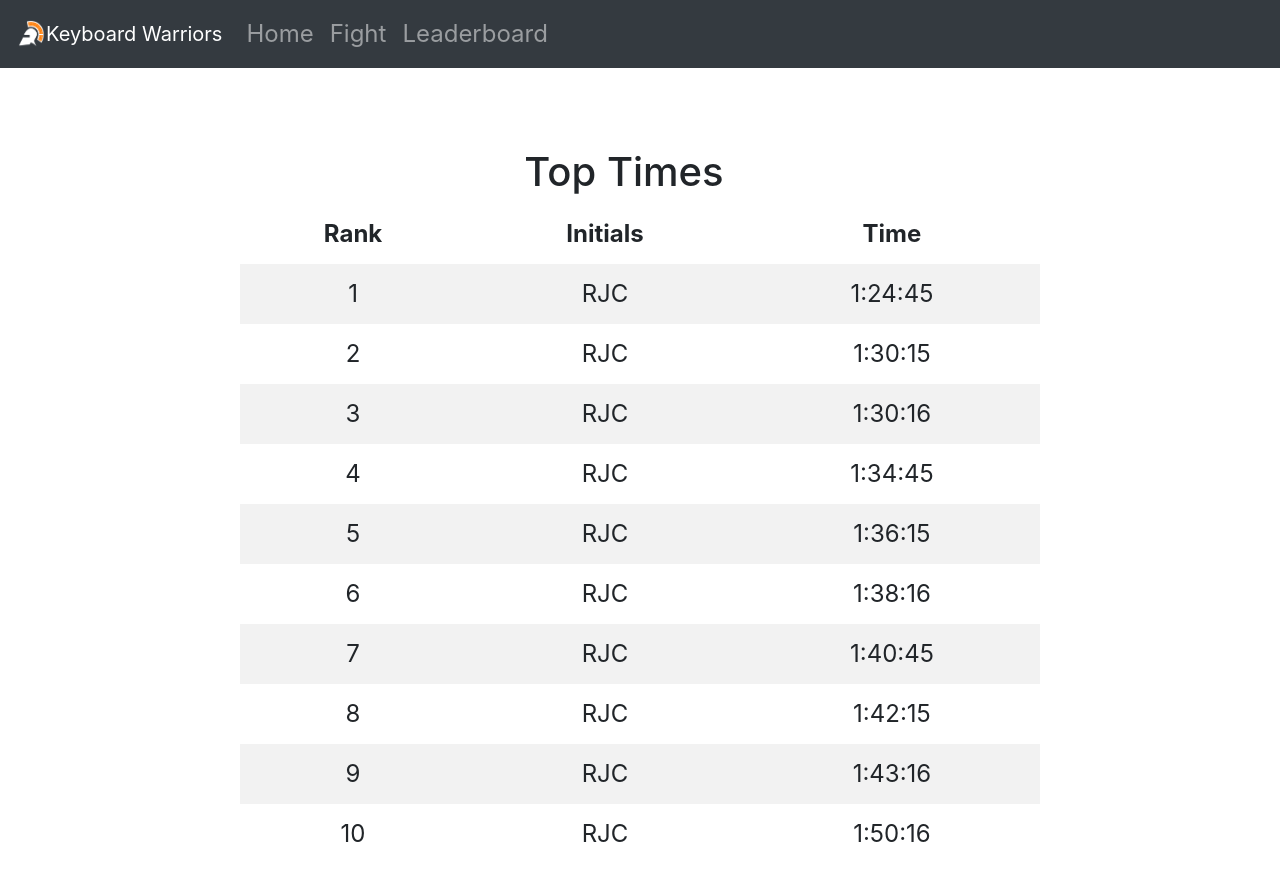
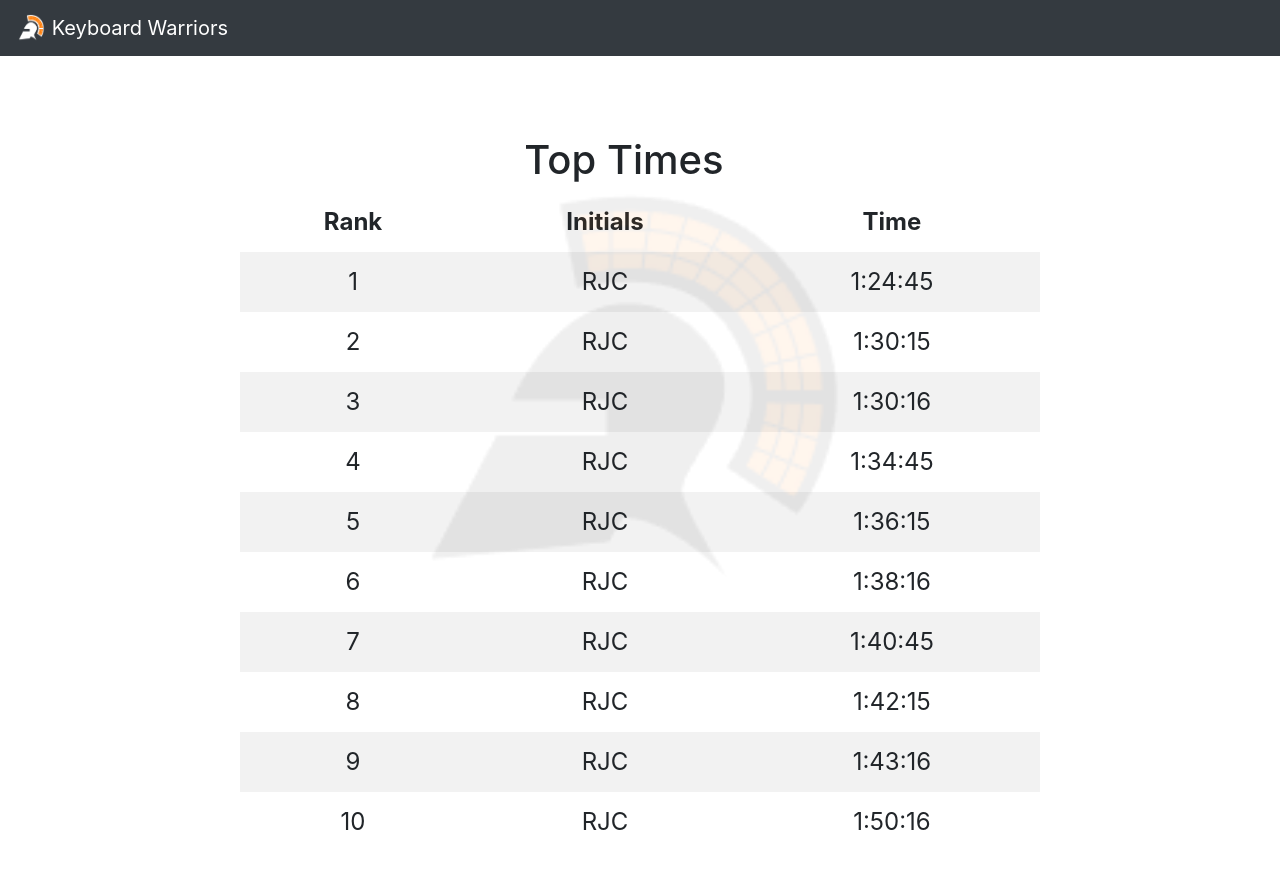
Before and after one commit to gldias/KeyboardWarriors, a React (Create React App) app: page /leaderboard in a window 1280 px wide. Built offline with nearby package versions, Linux system fonts and the light colour scheme; the HTML template or start-up script is replaced by a standard one.

Commit message:
Add transparent logo to background of leaderboard page

```diff
--- a/src/LeaderboardPage/LeaderboardPage.css
+++ b/src/LeaderboardPage/LeaderboardPage.css
@@ -3,3 +3,13 @@
     justify-content: center;
     align-items: center;
 }
+
+.logo{
+    display: block;
+    position: fixed;
+    margin: auto;
+    top: 50%;
+    bottom: 50%;
+    height: 19em;
+    opacity: 0.07;
+}
--- a/src/LeaderboardPage/LeaderboardPage.tsx
+++ b/src/LeaderboardPage/LeaderboardPage.tsx
@@ -2,7 +2,9 @@ import React from 'react';
 import kbWarriorsLogo from "../resources/keyboardWarriorWhite.png";
 import { Leaderboard } from '../components/Leaderboard/Leaderboard';
 import Navbar from 'react-bootstrap/Navbar';
-import Nav from 'react-bootstrap/Nav'
+
+import logo from "../resources/keyboardWarriors.png";
+
 import './LeaderboardPage.css';
 
 export class LeaderboardPage extends React.Component {
@@ -11,24 +13,20 @@ export class LeaderboardPage extends React.Component {
         <div>
           <div className="leaderboard-page-header">
             <Navbar bg="dark" variant="dark">
-              <Navbar.Brand>
+              <Navbar.Brand href="/">
                 <img
                   alt="Keyboard Warriors"
                   src={kbWarriorsLogo}
                   width="30"
                   height="30"
                   className="d-inline-block align-top"
-                />
+                />{' '}
                 Keyboard Warriors
               </Navbar.Brand>
-              <Nav>
-                <Nav.Link href="home">Home</Nav.Link>
-                <Nav.Link href="fight">Fight</Nav.Link>
-                <Nav.Link href="leaderboard">Leaderboard</Nav.Link>
-              </Nav>
             </Navbar>
           </div>
           <div className="leaderboard-page-content">
+            <img className="logo" src={logo} alt="A black and orange helmet"/>
             <Leaderboard/>
         </div>
       </div>
```
